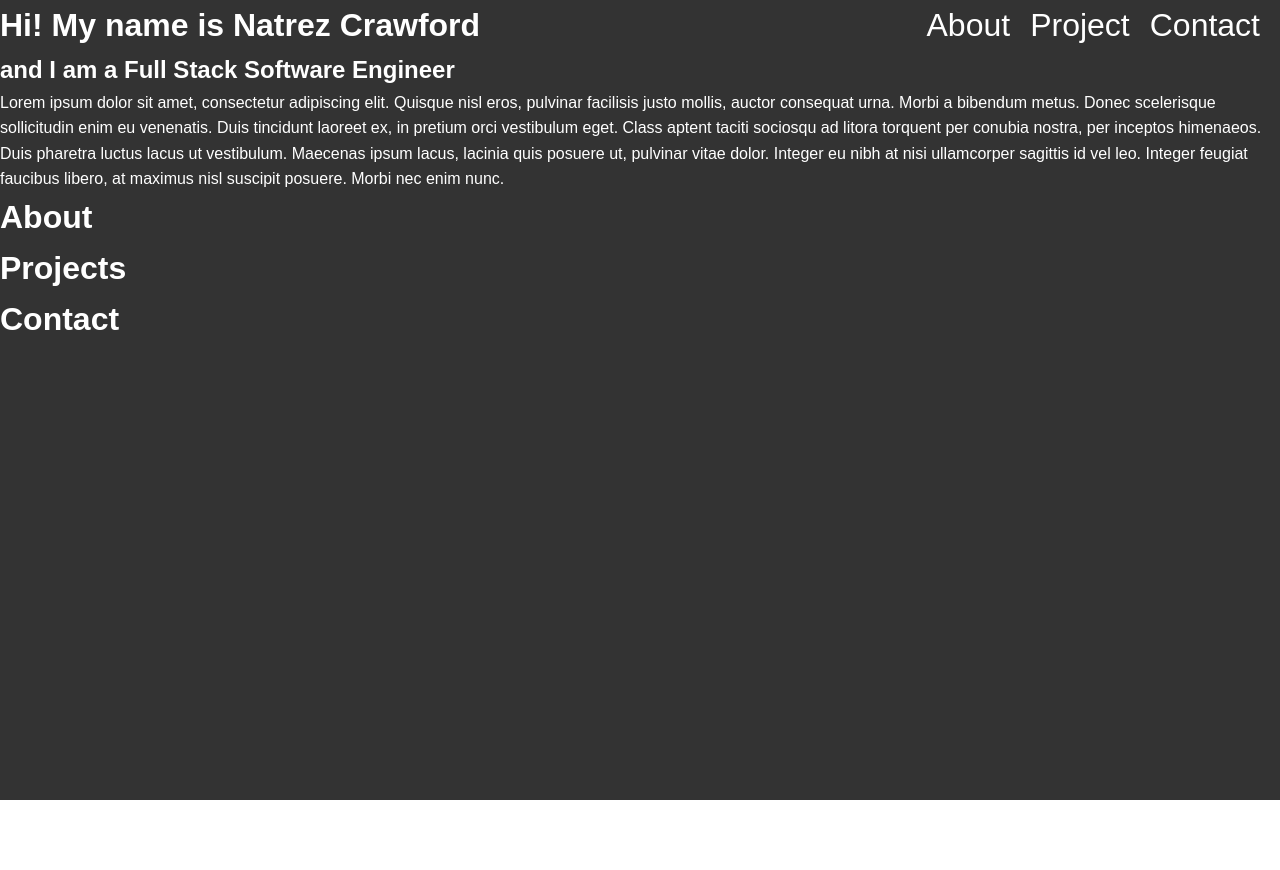
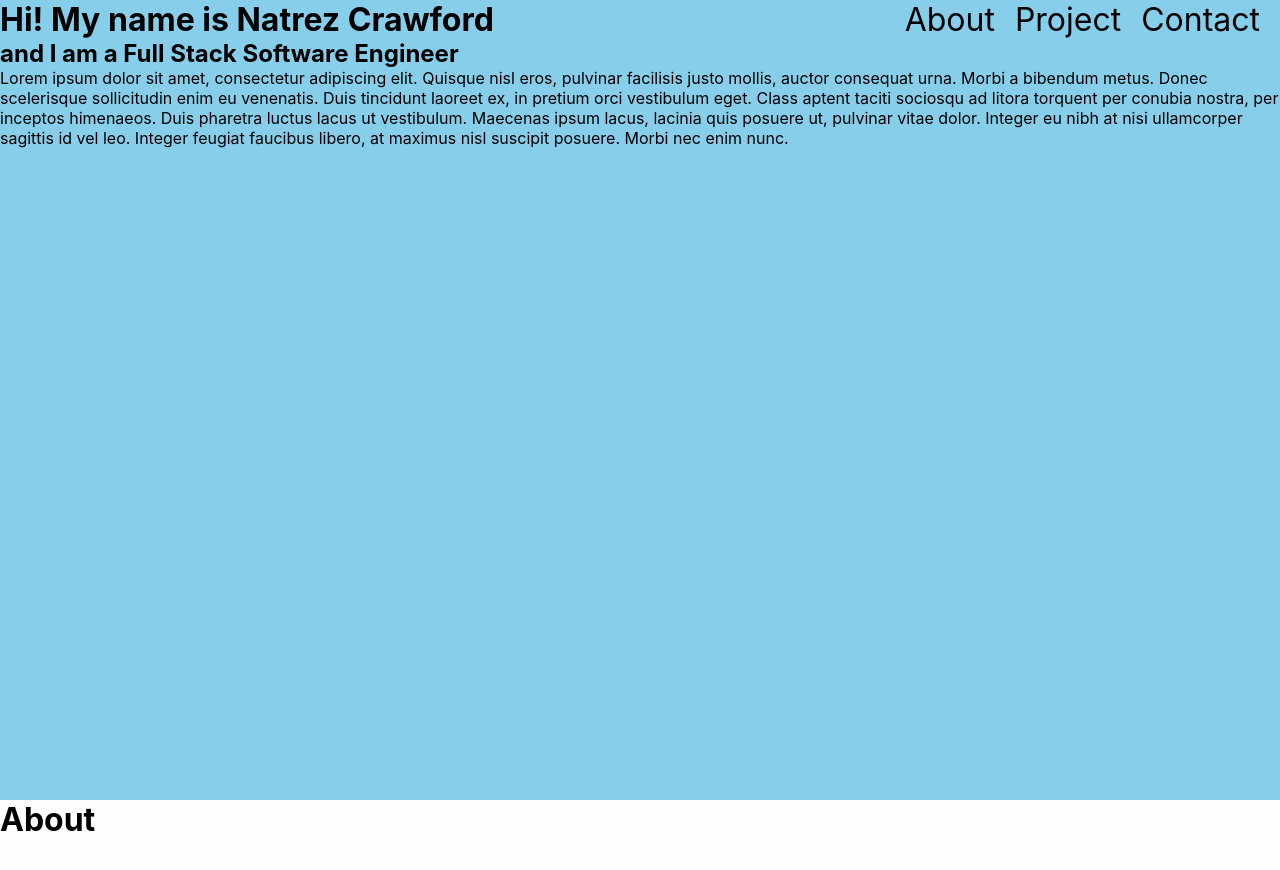
Before and after one commit to NatrezC/Natrez_Crawford_portfolio, a React (Create React App) app: page / in a window 1280 px wide. Shown: the top 870 px of the page. Before the commit the page ends 800 px from the top, so only its background shows below. Built offline with nearby package versions, Linux system fonts and the light colour scheme.

Commit message:
fixed webpage to fit entire screen in sections

```diff
--- a/src/App.css
+++ b/src/App.css
@@ -3,13 +3,13 @@
   padding: 0;
 }
 
-.App{
+/* .App{
   font-family: Arial, Helvetica, sans-serif;
   background: #333;
   color: #fff;
   line-height: 1.6;
   height: 100vh;
-}
+} */
 .navbar{
   position: fixed;
   top: 0;
@@ -25,26 +25,43 @@
   padding-right: 20px;
   display: inline;
 }
-.container{
+.main-section{
+  height: 100vh;
+  background-color: skyblue;
+}
+
+.about-section{
+  height: 100vh;
+  background-color: #fefefe;
+}
+.projects-section{
+  height:100vh;
+  background-color: green;
+}
+.contact-section{
+  height: 100vh;
+  background-color: red;
+}
+/* .container{
   width: 100%;
   height: 100%;
   /* CSS Smooth Scroll */
 
-}
+/* } */
 
-.section{
+/* .section{
   display:flex;
   flex-direction: column;
   align-items: center;
   justify-content: center;
   width: 100%;
   height: 100vh;
-}
+} */
 
-.section h1{
+/* .section h1{
   font-size: 4rem;
-}
+} */
 
-.section p{
+/* .section p{
   font-size: 1.5rem;
-}
+} */
--- a/src/components/About/About.js
+++ b/src/components/About/About.js
@@ -8,7 +8,7 @@ class About extends React.Component {
         return (
             <div>
 
-                    <div className="about">
+                    <div className="about-section">
                         <h1>About</h1>
                     </div>
 
--- a/src/components/Contact/Contact.js
+++ b/src/components/Contact/Contact.js
@@ -8,7 +8,7 @@ class Contact extends React.Component {
         return (
             <div>
 
-                    <div className="contact">
+                    <div className="contact-section">
                         <h1>Contact</h1>
                     </div>
 
--- a/src/components/Projects/Projects.js
+++ b/src/components/Projects/Projects.js
@@ -6,7 +6,7 @@ class Projects extends React.Component {
     render() {
         return (
             <div>
-                <div className="projects">
+                <div className="projects-section">
                     <h1>Projects</h1>
                 </div>
 
```
Also changed, not shown: 1 other file (tests, documents, lock files or other folders).
